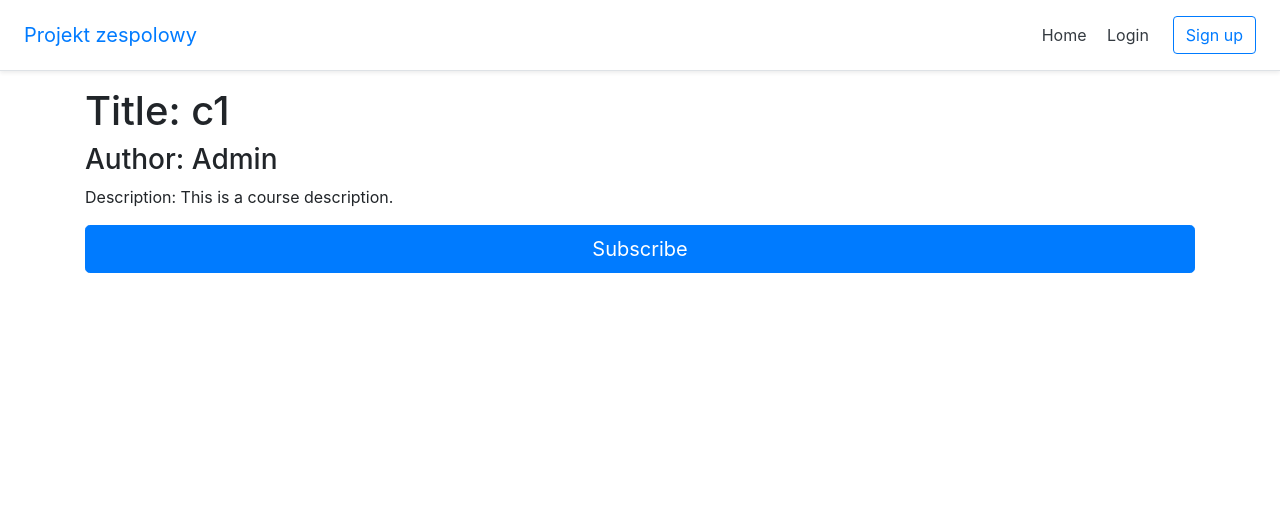
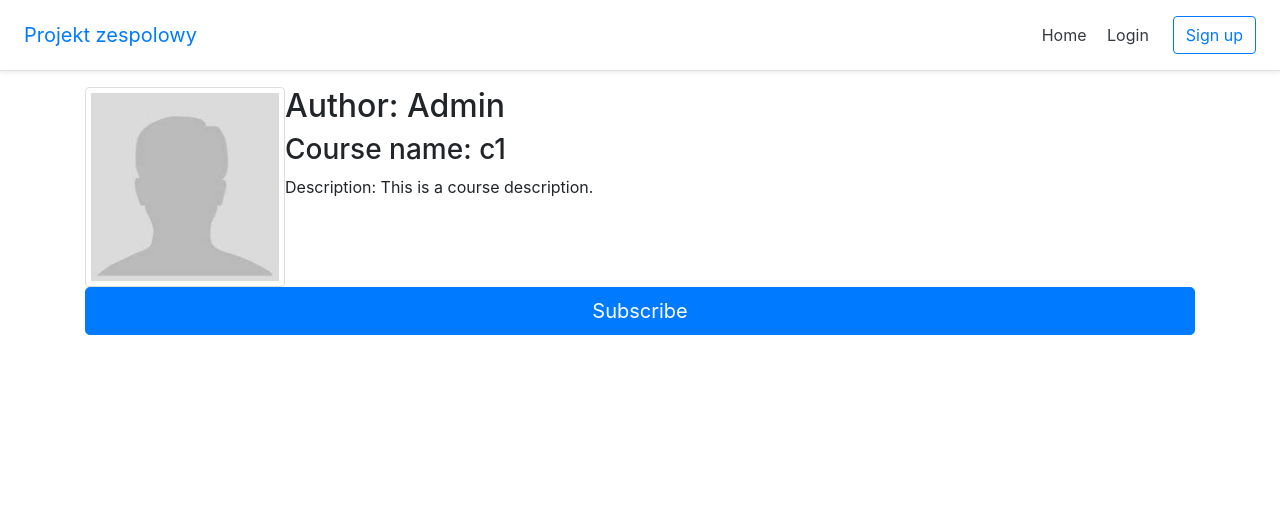
Before and after one commit to MagiciansRed/Projekt-zespolowy, a Django app: a page that uses templates/course/detail_course.html in a window 1280 px wide. Shown: the top 527 px of the page. Run offline with Django 3.2, Linux system fonts and the light colour scheme; data comes from the database, SQL or seed files in the repository; both versions use the stored data as it was after the commit; some libraries are stand-ins or nearby versions.

Commit message:
smiple bootstrap classes, that will be later upgraded

```diff
--- a/pages/views.py
+++ b/pages/views.py
@@ -3,7 +3,7 @@ from django.shortcuts import render
 
 # Create your views here.
 def home_page_view(request):
-    return render(request, "base.html")
+    return render(request, "home_page.html")
 
 
 def register_view(request):
--- a/templates/course/detail_course.html
+++ b/templates/course/detail_course.html
@@ -2,10 +2,26 @@
 
 
 {% block content %}
+    <style>
+    .account-img {
+      border: 1px solid #ddd;
+      border-radius: 4px;
+      padding: 5px;
+      width: 200px;
+      height: 200px;
+    }
+  </style>
 
-    <h1>Title: {{ course_detail.name }} </h1>
-    <h3>Author: {{ course_detail.author }} </h3>
-    <p>Description: {{ course_detail.description }} </p>
+    <article class="media content-section">
+          <img class="account-img" src="{{ course_detail.author.profile.image.url }}">
+          <div class="media-body">
+            <div class="article-metadata">
+              <h2 class="account-heading"> Author: {{ course_detail.author }}</h2>
+            </div>
+            <h3 class="account-heading"> Course name: {{ course_detail.name }}</h3>
+            <p class="article-content"> Description: {{ course_detail.description }}</p>
+          </div>
+        </article>
 
     {% if subscription_state == True %}
         <form method="POST"> {% csrf_token %}
--- /dev/null
+++ b/templates/home_page.html
@@ -0,0 +1,6 @@
+{% extends 'base.html' %}
+
+{% block content %}
+
+<p>Home page here.</p>
+{% endblock content %}
```
Also changed, not shown: db.sqlite3.
